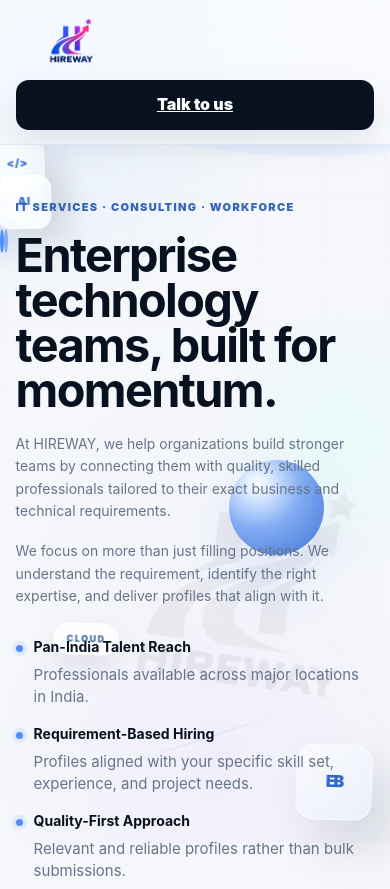
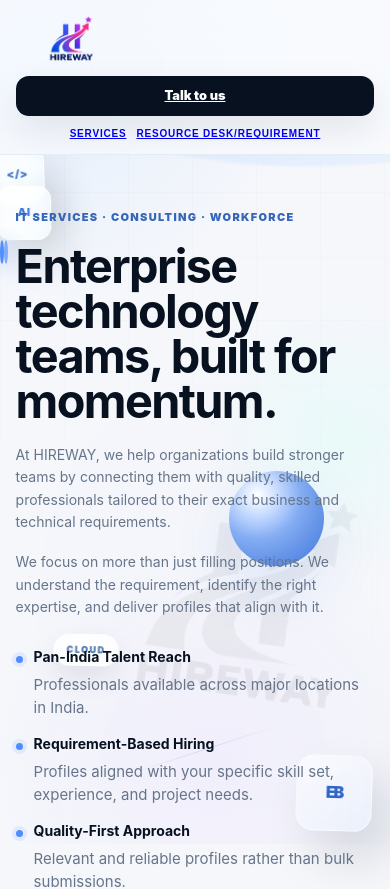
Before and after one commit to shreyan7-ui/Hireway, a Next.js app in the folder apps/web/: page / in a window 390 px wide. Shown: the top 889 px of the page. Built offline with nearby package versions, Linux system fonts and the light colour scheme.

Commit message:
small update

```diff
--- a/apps/web/public/assets/styles.css
+++ b/apps/web/public/assets/styles.css
@@ -1104,13 +1104,25 @@ footer {
 /* Common phone sizes: iPhone 14/15/16, Galaxy S/ A, plus small Androids */
 @media (max-width: 650px) {
   .navin {
-    gap: 12px;
+    gap: 10px;
+    padding-top: 12px;
+    padding-bottom: 12px;
   }
   .navcta {
-    width: 100%;
+    width: auto;
+    margin-left: auto;
+    padding: 10px 12px;
+    font-size: 0.8rem;
   }
   .links {
-    display: none;
+    display: flex;
+    width: 100%;
+    justify-content: center;
+    flex-wrap: wrap;
+    gap: 8px 10px;
+    font-size: 10px;
+    letter-spacing: 0.08em;
+    order: 3;
   }
   .wrap {
     width: min(92%, 540px);
```
